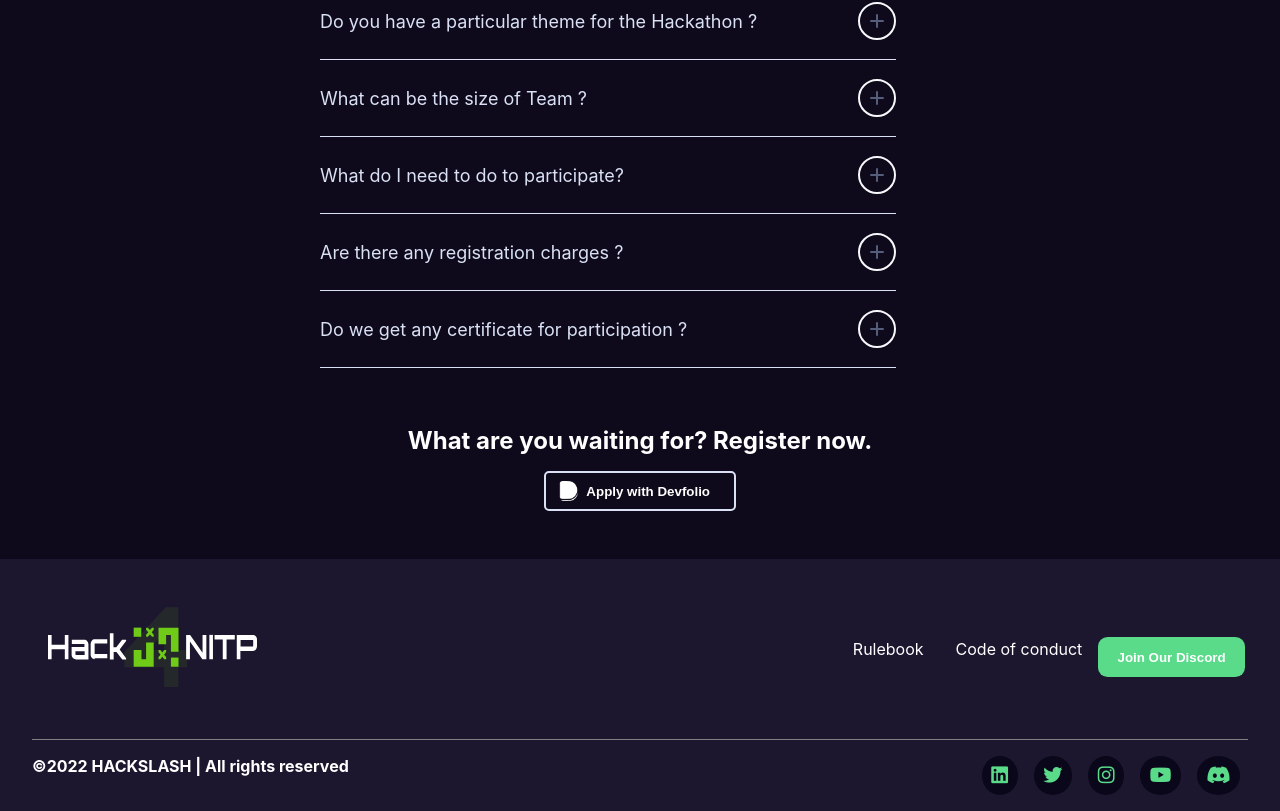
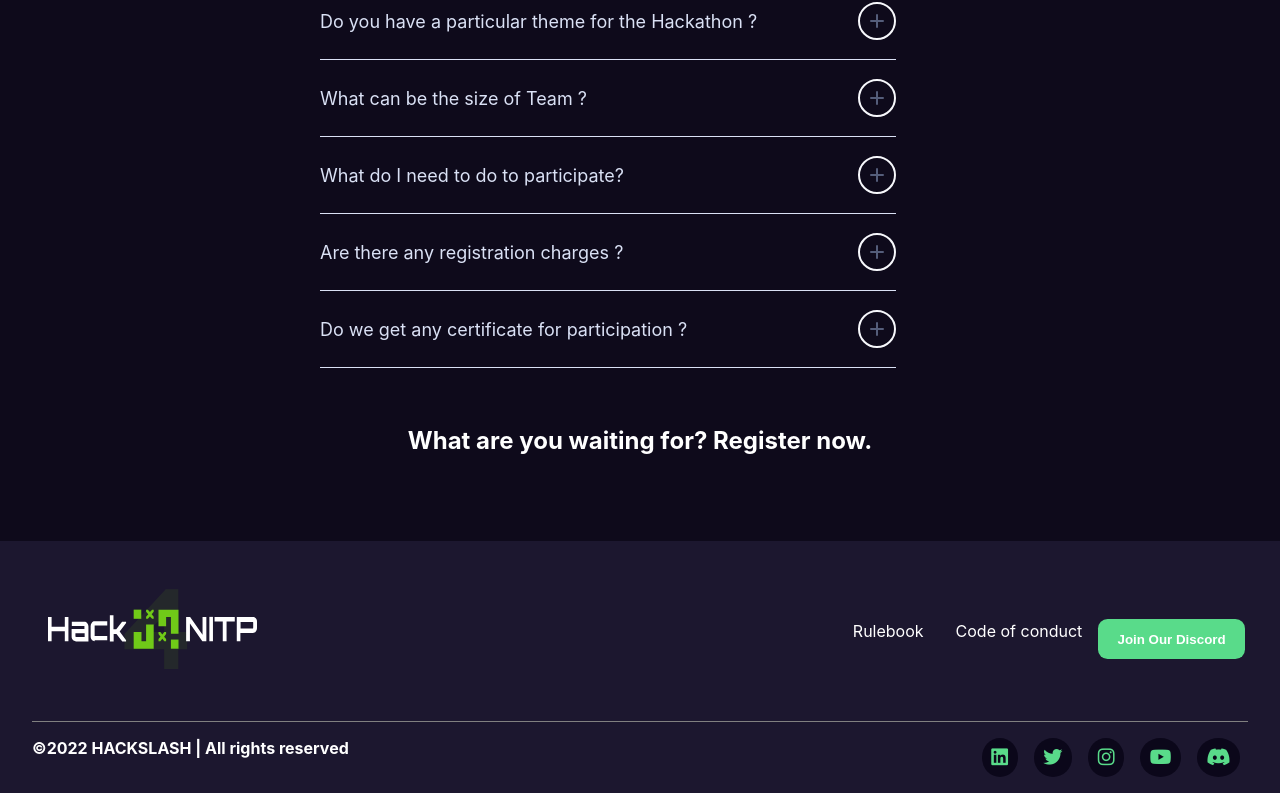
Before and after one commit to HackSlashNITP/hacknitp, a React (Create React App) app: page / in a window 1280 px wide. Shown: the part 9162-9973 px from the top of the page. Built offline with nearby package versions, Linux system fonts and the light colour scheme; some icons are missing.

Commit message:
Fix Devfolio btn

```diff
--- a/src/components/faq/Faq.js
+++ b/src/components/faq/Faq.js
@@ -37,6 +37,10 @@ const Faq = () => {
   //   });
   // });
 
+  const btnstyle = {
+      height: "38px",
+      width: "201px"
+  }
 
   return (
     <div className='faq-container' id='faq'>
@@ -131,9 +135,12 @@ const Faq = () => {
           </span>
         </h2>
         <div className="register-btn-faq">
-          <a href="https://hacknitp-4.devfolio.co/" target='_blank' className='regbtn' rel='noreferrer'>
-            <button className='register'> <img src={apply} alt='devfolio' className='devf' /><span>Apply with Devfolio</span></button>
-          </a>
+          <div
+              class="apply-button"
+              data-hackathon-slug="hacknitp-4"
+              data-button-theme="dark"
+              style={btnstyle}
+          ></div>
         </div>
       </div>
     </div>
```
